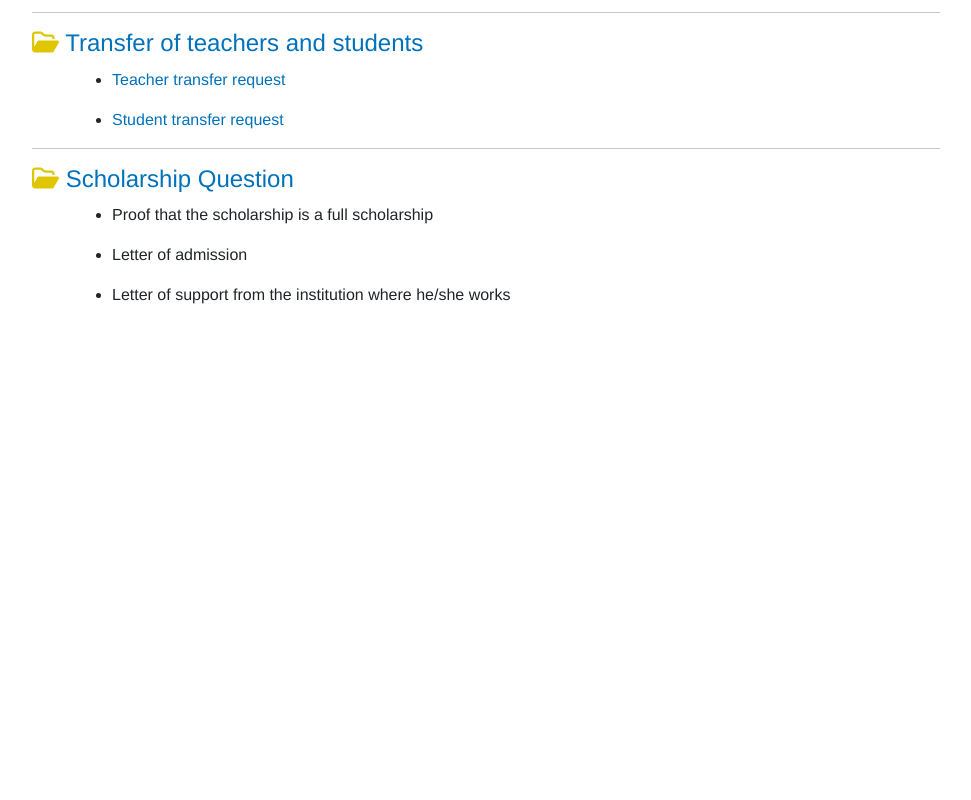
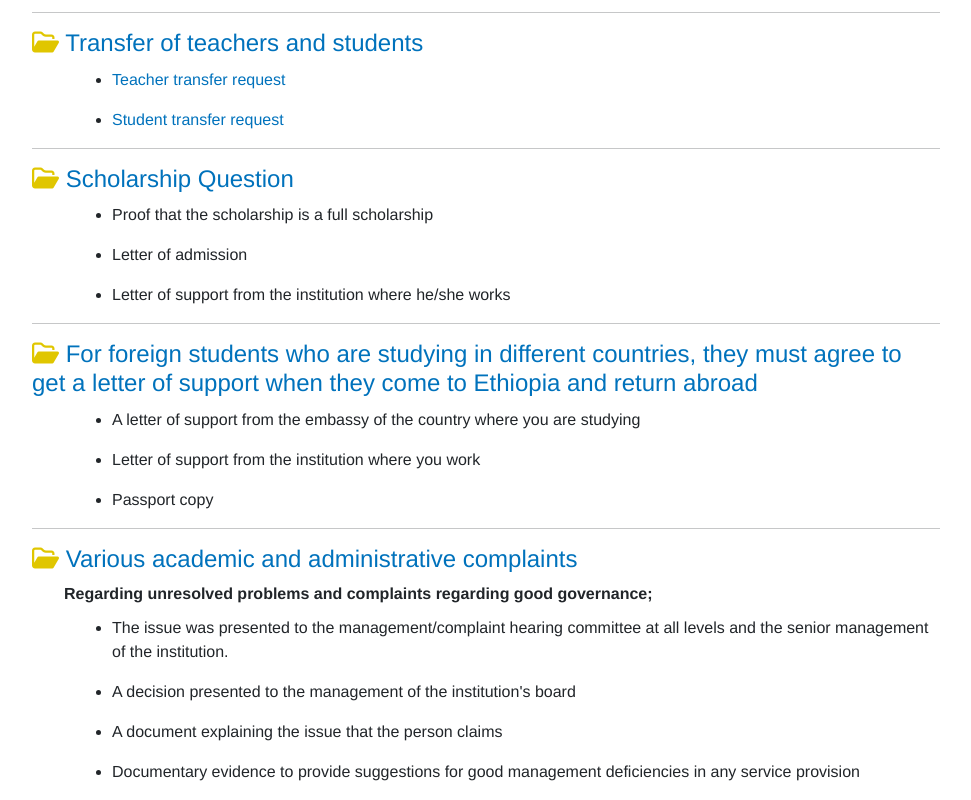
Before and after one commit to Tola-lemma/Customer-Relation-Management-For-Ministry-of-Education, a React (Create React App) app in the folder client/: page /knowledgebase in a window 1280 px wide. Shown: the part 1412-2212 px from the top of the page, without its empty margins (82-1053 px from the left). Before the commit the page ends 1735 px from the top, so only its background shows below. Built offline with nearby package versions, Linux system fonts and the light colour scheme.

Commit message:
feat:complaint FAQs are added

```diff
--- a/client/src/ClientContainer/Home/Knowledgebase/Knowledgebase.js
+++ b/client/src/ClientContainer/Home/Knowledgebase/Knowledgebase.js
@@ -1,7 +1,7 @@
 import React from "react";
 import "./Knowledgebase.css";
 import { NavBar } from "../../HeaderAndFooter/header/NavBar";
-import { HashLink as Link } from 'react-router-hash-link';
+import { HashLink as Link } from "react-router-hash-link";
 export const Knowledgebase = () => {
   return (
     <div>
@@ -9,7 +9,9 @@ export const Knowledgebase = () => {
       <div className="container knowledgebase">
         <div className="knowledgebase-parent">
           <div>
-            <div className="allFAQ mb-3">Click on the category to browse FAQs.</div>
+            <div className="allFAQ mb-3">
+              Click on the category to browse FAQs.
+            </div>
             <ul>
               <h4>
                 <i
@@ -206,7 +208,7 @@ export const Knowledgebase = () => {
                   className="fa-sharp fa-regular fa-folder-open"
                   style={{ color: "#e0c600" }}
                 ></i>
-                <Link to="#transfer" className="kb" smooth >
+                <Link to="#transfer" className="kb" smooth>
                   {" "}
                   Transfer of teachers and students
                 </Link>
@@ -341,6 +343,80 @@ export const Knowledgebase = () => {
                   </li>
                 </p>
               </div>
+              <hr className="shadow-lg" />
+              <h4>
+                <i
+                  className="fa-sharp fa-regular fa-folder-open"
+                  style={{ color: "#e0c600" }}
+                ></i>
+                <Link to="#foreignstudents" className="kb" id="foreignstudents">
+                  {" "}
+                  For foreign students who are studying in different countries,
+                  they must agree to get a letter of support when they come to
+                  Ethiopia and return abroad
+                </Link>
+              </h4>
+              <div className="kb_paragraph">
+                <p>
+                  <li>
+                    A letter of support from the embassy of the country where
+                    you are studying
+                  </li>
+                </p>
+
+                <p>
+                  <li>Letter of support from the institution where you work</li>
+                </p>
+
+                <p>
+                  <li>Passport copy</li>
+                </p>
+              </div>
+              <hr className="shadow-lg" />
+              <h4>
+                <i
+                  className="fa-sharp fa-regular fa-folder-open"
+                  style={{ color: "#e0c600" }}
+                ></i>
+                <Link to="#complaints" className="kb">
+                  {" "}
+                  Various academic and administrative complaints{" "}
+                </Link>
+              </h4>
+              <div className="kb_paragraph" id="complaints">
+                <span className="kb_strong_paragraph">
+                  <strong>
+                    Regarding unresolved problems and complaints regarding good
+                    governance;{" "}
+                  </strong>
+                </span>
+
+                <p>
+                  <li>
+                    The issue was presented to the management/complaint hearing
+                    committee at all levels and the senior management of the
+                    institution.{" "}
+                  </li>
+                </p>
+
+                <p>
+                  <li>
+                    A decision presented to the management of the institution's
+                    board
+                  </li>
+                </p>
+                <p>
+                  <li>
+                    A document explaining the issue that the person claims
+                  </li>
+                </p>
+                <p>
+                  <li>
+                    Documentary evidence to provide suggestions for good
+                    management deficiencies in any service provision
+                  </li>
+                </p>
+              </div>
             </ul>
           </div>
           <div className="selectByTopic dropdown">
@@ -374,7 +450,7 @@ export const Knowledgebase = () => {
                 </Link>
               </li>
               <li>
-                <Link className="dropdown-item" to="/">
+                <Link className="dropdown-item" to="#complaints">
                   Various academic and administrative complaints
                 </Link>
               </li>
```
